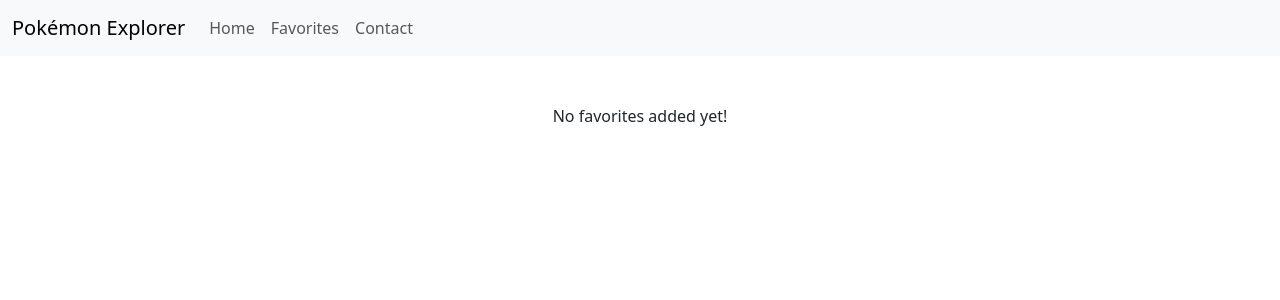
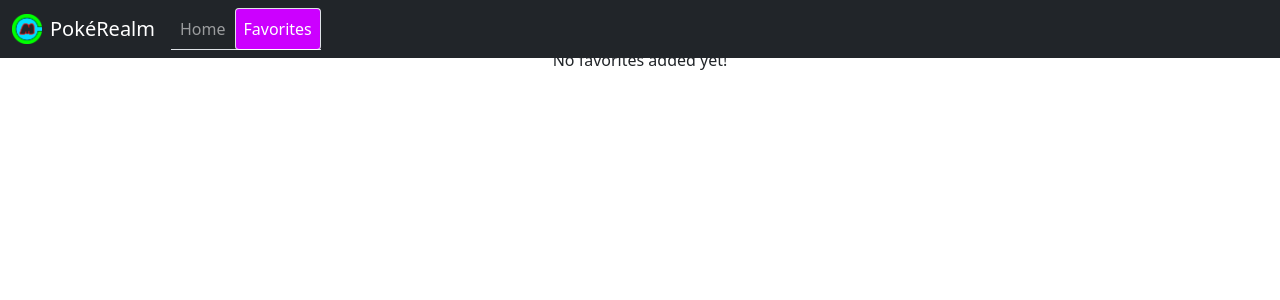
Before and after one commit to muntasir-smm/mswdb3-a3-pokemon-explorer, a React (Vite) app: page /favorites in a window 1280 px wide. Shown: the top 300 px of the page. Built offline with nearby package versions, Linux system fonts and the light colour scheme.

Commit message:
Styling Navbar

```diff
--- a/index.html
+++ b/index.html
@@ -15,7 +15,7 @@
     <div id="root"></div>
     <script type="module" src="/src/main.jsx"></script>
 
-    <!-- Bootstrap JS -->
-    <script src="https://stackpath.bootstrapcdn.com/bootstrap/5.3.0/js/bootstrap.bundle.min.js"></script>
+    <!-- Bootstrap JS (including Popper) -->
+    <script src="https://cdn.jsdelivr.net/npm/bootstrap@5.3.0-alpha1/dist/js/bootstrap.bundle.min.js"></script>
   </body>
 </html>
--- a/src/components/Navbar.jsx
+++ b/src/components/Navbar.jsx
@@ -1,13 +1,48 @@
 // src/components/Navbar.jsx
-import React from "react";
-import { Link } from "react-router-dom";
+
+import React, { useState, useEffect, useRef } from "react";
+import { Link, NavLink } from "react-router-dom";
+import "../styles/navbar.css";
+import logo from "../utils/logo.png";
 
 const Navbar = () => {
+  const [isNavbarOpen, setIsNavbarOpen] = useState(false);
+  const navbarRef = useRef(null);
+
+  // Close the navbar when clicking outside of it
+  useEffect(() => {
+    const handleClickOutside = (event) => {
+      if (navbarRef.current && !navbarRef.current.contains(event.target)) {
+        setIsNavbarOpen(false);
+      }
+    };
+
+    document.addEventListener("mousedown", handleClickOutside);
+
+    return () => {
+      document.removeEventListener("mousedown", handleClickOutside);
+    };
+  }, []);
+
+  const toggleNavbar = () => {
+    setIsNavbarOpen(!isNavbarOpen);
+  };
+
   return (
-    <nav className="navbar navbar-expand-lg bg-body-tertiary">
+    <nav
+      className="navbar navbar-expand-lg navbar-dark bg-dark fixed-top"
+      ref={navbarRef}
+    >
       <div className="container-fluid">
+        <img
+          src={logo}
+          alt="PokéRealm Logo"
+          width="30"
+          height="30"
+          className="d-inline-block align-top me-2"
+        />
         <a className="navbar-brand" href="/">
-          Pokémon Explorer
+          PokéRealm
         </a>
         <button
           className="navbar-toggler"
@@ -15,27 +50,35 @@ const Navbar = () => {
           data-bs-toggle="collapse"
           data-bs-target="#navbarTogglerDemo02"
           aria-controls="navbarTogglerDemo02"
-          aria-expanded="false"
+          aria-expanded={isNavbarOpen ? "true" : "false"}
           aria-label="Toggle navigation"
+          onClick={toggleNavbar}
         >
           <span className="navbar-toggler-icon"></span>
         </button>
-        <div className="collapse navbar-collapse" id="navbarTogglerDemo02">
-          <ul className="navbar-nav me-auto mb-2 mb-lg-0">
+        <div
+          className={`collapse navbar-collapse ${isNavbarOpen ? "show" : ""}`}
+          id="navbarTogglerDemo02"
+        >
+          <ul className="nav nav-tabs navbar-nav me-auto mb-2 mb-lg-0">
             <li className="nav-item">
-              <Link className="nav-link" to="/">
+              <NavLink
+                className="nav-link"
+                to="/"
+                activeClassName="active"
+                exact
+              >
                 Home
-              </Link>
+              </NavLink>
             </li>
             <li className="nav-item">
-              <Link className="nav-link" to="/favorites">
+              <NavLink
+                className="nav-link"
+                to="/favorites"
+                activeClassName="active"
+              >
                 Favorites
-              </Link>
-            </li>
-            <li className="nav-item">
-              <a className="nav-link" href="#" aria-disabled="true">
-                Contact
-              </a>
+              </NavLink>
             </li>
           </ul>
         </div>
--- a/src/pages/Favorites.jsx
+++ b/src/pages/Favorites.jsx
@@ -33,7 +33,7 @@ const Favorites = () => {
 
   return (
     <div className="container mt-4">
-      <h1 className="text-center m-4">My Favorite Pokémon</h1>
+      <h1 className="text-center m-4 pt-5">My Favorite Pokémon</h1>
 
       {/* Search and Sort/Filter */}
       <div className="mb-3">
--- a/src/pages/HomePage.jsx
+++ b/src/pages/HomePage.jsx
@@ -3,10 +3,9 @@
 import React, { useEffect, useState } from "react";
 import axios from "axios";
 import { useFavorites } from "../context/FavoritesContext";
-
 import SearchBar from "../components/SearchBar";
 import SortAndFilter from "../components/SortAndFilter";
-import PokemonCard from "../components/PokemonCard"; // Import PokemonCard
+import PokemonCard from "../components/PokemonCard";
 
 const HomePage = () => {
   const [pokemonList, setPokemonList] = useState([]);
@@ -41,6 +40,8 @@ const HomePage = () => {
       .catch((error) => console.error("Error fetching Pokémon data:", error));
   }, []);
 
+  // console.log(pokemonList);
+
   const filteredPokemon = pokemonList.filter(
     (pokemon) =>
       pokemon.name.toLowerCase().includes(search.toLowerCase()) &&
@@ -61,8 +62,8 @@ const HomePage = () => {
   const isFavorite = (name) => favorites.some((fav) => fav.name === name);
 
   return (
-    <div className="container">
-      <h1 className="my-4 text-center">Pokémon</h1>
+    <div className="container bg-info-subtle ">
+      <h1 className="my-5 text-center pt-4">Pokémon</h1>
 
       {/* Search Bar */}
       <SearchBar search={search} setSearch={setSearch} />
--- a/src/pages/PokemonDetails.jsx
+++ b/src/pages/PokemonDetails.jsx
@@ -21,7 +21,7 @@ const PokemonDetails = () => {
 
   if (!pokemon) return <p>Loading...</p>;
 
-  const isFavorite = favorites.some((fav) => fav.name === name); // Check if Pokémon is favorited
+  const isFavorite = favorites.some((fav) => fav.name === name);
 
   return (
     <div className="container border border-2 border-info w-50 rounded-5 mt-4 p-4">
--- /dev/null
+++ b/src/styles/navbar.css
@@ -0,0 +1,14 @@
+.navbar-nav .nav-item .nav-link.active {
+  background-color: #cc00ff; /* Blue background for active link */
+  color: white !important; /* Ensure the text stays white */
+  border-radius: 0.25rem; /* Rounded corners for a more modern look */
+}
+
+.navbar-nav .nav-item .nav-link {
+  transition: background-color 0.3s ease;
+}
+
+.navbar-nav .nav-item .nav-link:hover {
+  background-color: #00eeff; /* Subtle hover effect */
+  color: white; /* Make sure the text stays white when hovered */
+}
```
Also changed, not shown: src/utils/api.js (+0 -14 lines), src/utils/localStorage.js (+0 -11 lines), src/utils/logo.png (added).
